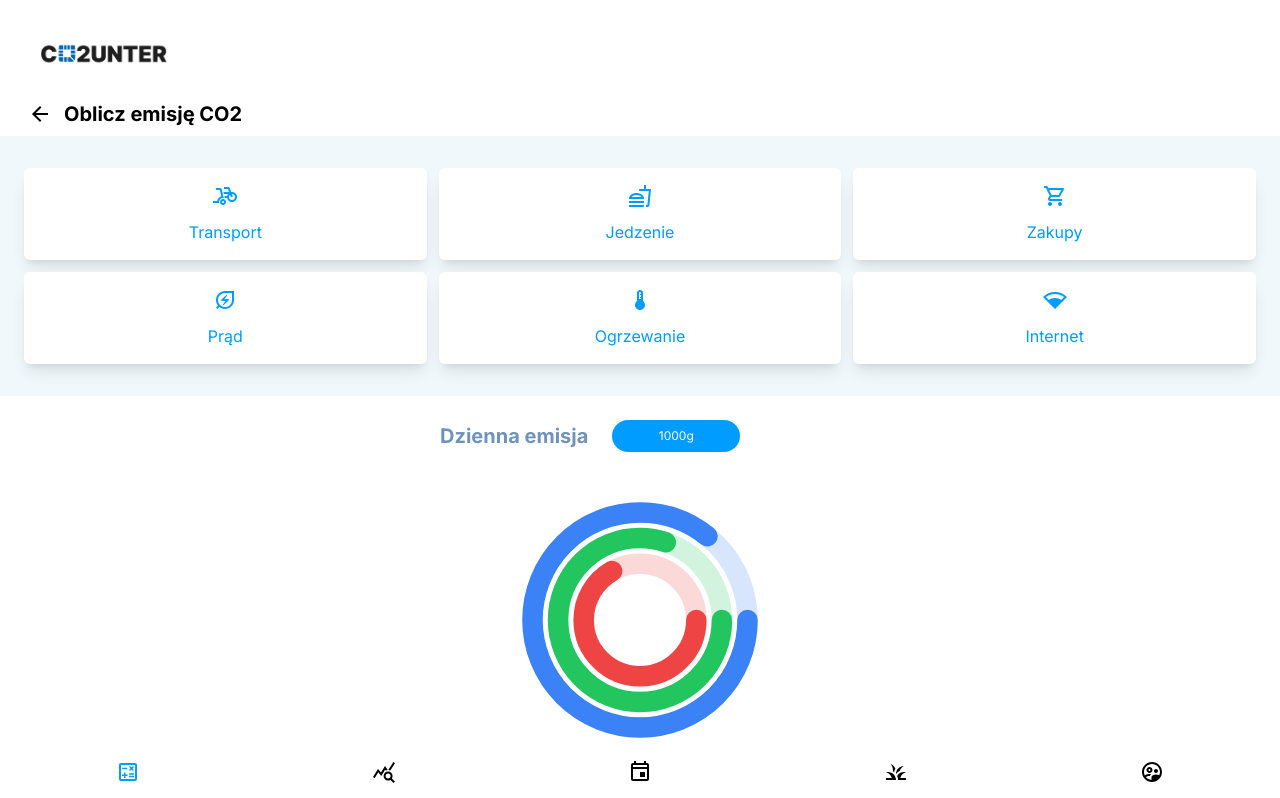
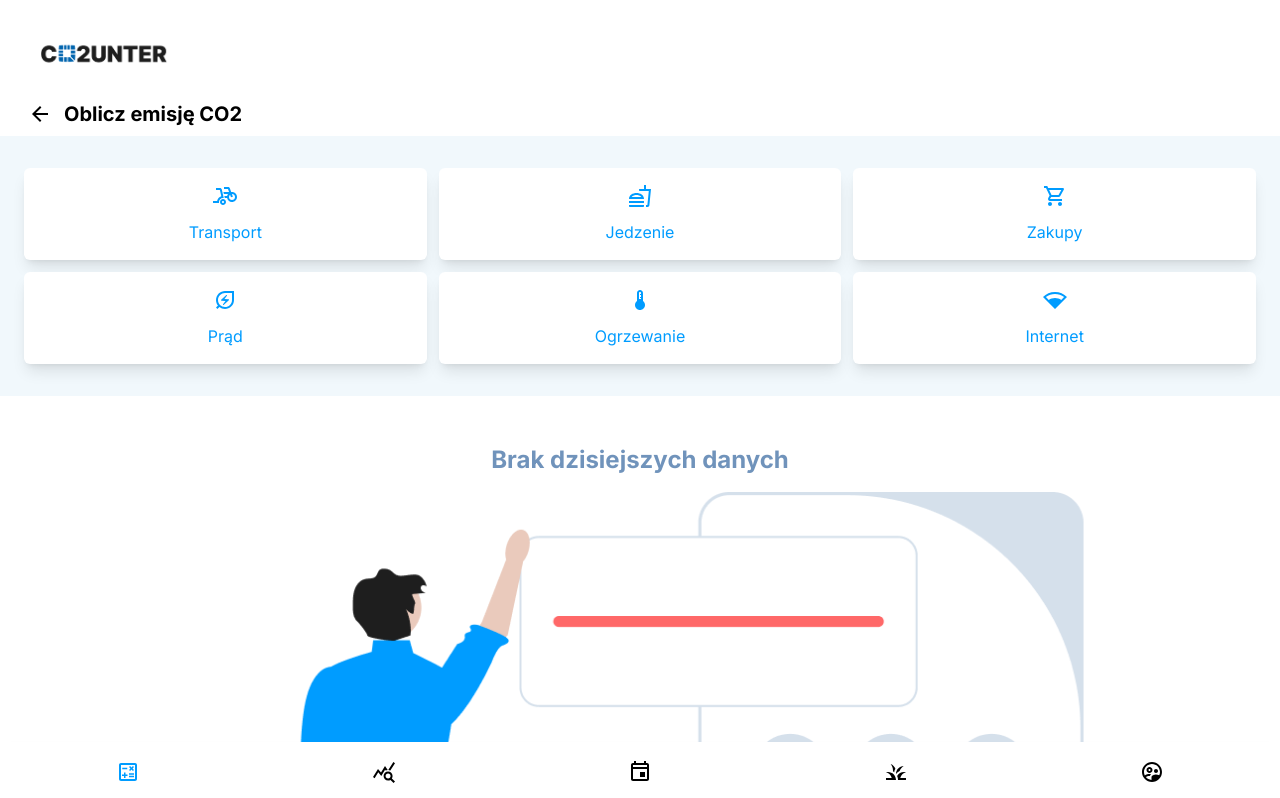
Before and after one commit to PASINSKI00/HackYeah2024, a Next.js app in the folder frontend/: page /kalkulator in a window 1280 px wide. Shown: the top 798 px of the page. Built offline with nearby package versions, Linux system fonts and the light colour scheme.

Commit message:
Refactor Category component and add circular chart to calculator page

```diff
--- a/frontend/app/kalkulator/category.tsx
+++ b/frontend/app/kalkulator/category.tsx
@@ -8,7 +8,7 @@ import {
   DialogTrigger,
 } from '@/components/ui/dialog';
 import Tile from '@/components/ui/tile';
-import {IconComponent} from '@/types';
+import { IconComponent } from '@/types';
 
 interface CategoryProps {
   name: string;
@@ -17,26 +17,22 @@ interface CategoryProps {
   desc: string;
 }
 
-const Category = ({name, Icon, children, desc}: CategoryProps) => {
+const Category = ({ name, Icon, children, desc }: CategoryProps) => {
   return (
     <Dialog>
-            <DialogTrigger className='bg-white rounded-md'>
-                <Tile label={name} Icon={Icon}/>
+      <DialogTrigger className='rounded-md bg-white'>
+        <Tile label={name} Icon={Icon} />
       </DialogTrigger>
-            <DialogContent>
+      <DialogContent className='w-full md:w-[100px]'>
         <DialogHeader>
           <DialogTitle>{name}</DialogTitle>
-                    <DialogDescription>
-                        {desc}
-                    </DialogDescription>
+          <DialogDescription>{desc}</DialogDescription>
         </DialogHeader>
 
         {children}
       </DialogContent>
     </Dialog>
   );
-
-
 };
 
 export default Category;
--- a/frontend/app/kalkulator/page.tsx
+++ b/frontend/app/kalkulator/page.tsx
@@ -1,31 +1,12 @@
 import React from 'react';
 import { CategoriesGrid } from './categories-grid';
 import Image from 'next/image';
-import CircularChart from '@/components/circular-chart';
 
 const CalculatorPage = () => {
-  const data = true;
-
   return (
     <main className='mb-16'>
       <CategoriesGrid />
 
-      {data ? (
-        <div className='mx-auto w-full max-w-md p-6'>
-          <span className='flex flex-row items-center gap-6 pb-4'>
-            <h1 className='flex text-xl font-bold text-[#7093BB]'>
-              Dzienna emisja
-            </h1>
-            <div className='flex items-center gap-5'>
-              <span className='flex h-8 w-32 flex-row items-center justify-center rounded-full bg-blue px-2 text-xs text-white'>
-                1000g
-              </span>
-            </div>
-          </span>
-          <CircularChart />
-        </div>
-      ) : (
-        <>
       <h2 className='mt-8 block py-4 text-center text-2xl font-bold text-blue-700'>
         Brak dzisiejszych danych
       </h2>
@@ -37,8 +18,6 @@ const CalculatorPage = () => {
         height={300}
         className='h-auto w-screen'
       />
-        </>
-      )}
     </main>
   );
 };
--- a/frontend/app/page.tsx
+++ b/frontend/app/page.tsx
@@ -1,3 +1,4 @@
+import CircularChart from '@/components/circular-chart';
 import Chips from '@/components/ui/chips';
 import Section from '@/components/ui/section';
 import Image from 'next/image';
@@ -23,12 +24,7 @@ export default function Home() {
           <Chips label='1000g' />
         </div>
 
-        <div className='mt-4 flex w-full flex-col items-center gap-4'>
-          <div className='h-48 w-48 rounded-full bg-green' />
-          <div>
-            <span className='text-gray'>300g</span>
-          </div>
-        </div>
+        <CircularChart />
       </section>
 
       <div className='relative mt-16 px-6'>
@@ -43,7 +39,7 @@ export default function Home() {
           className='pb-3'
         />
 
-        <div className='relative flex z-10 -mt-4 w-full'>
+        <div className='relative z-10 -mt-4 flex w-full'>
           <Link className='mx-auto inline-block' href='/kalkulator'>
             <Chips
               label='Oblicz swoje emisje'
```
Lines whose indentation alone changed are shown as unchanged.
